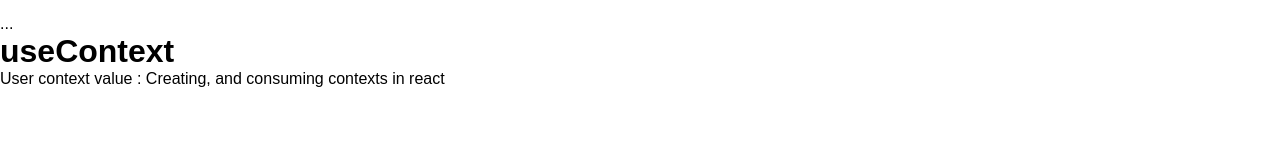
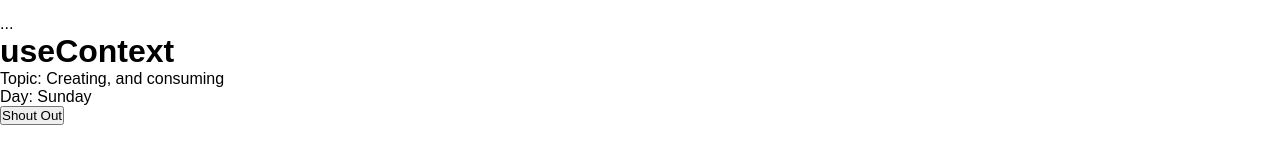
Before and after one commit to davidBilson/ReactConcepts, a React (Vite) app: page / in a window 1280 px wide. Shown: the part 443-606 px from the top of the page. Built offline with nearby package versions, Linux system fonts and the light colour scheme; no server answers.

Commit message:
Done learning useContext, precisely created on UseContext.jsx and consumed on UseContextC.jsx

```diff
--- a/src/concepts/reacthooks/UseContext.jsx
+++ b/src/concepts/reacthooks/UseContext.jsx
@@ -1,18 +1,31 @@
 import React from 'react'
 import UseContextA from './UseContextA'
+import UseContextB from './UseContextB';
 
 // Create context and export it for it to be available anywhere
-export const UserContext = React.createContext()
+export const UserContext = React.createContext();
+export const DayContext = React.createContext();
+export const ClickContext = React.createContext();
 
 const UseContext = () => {
+
+    const shoutOut = () => {
+        alert("Perfectly navigating context")
+    }
+
   return (
     <>
         <h1>useContext</h1>
-        <UserContext.Provider value={"Creating, and consuming contexts in react"}>
-            <UseContextA />
+        <UserContext.Provider value={"Creating, and consuming"}>
+            <DayContext.Provider value="Sunday">
+                <ClickContext.Provider value={shoutOut}>
+                    <UseContextA />
+                </ClickContext.Provider>
+            </DayContext.Provider>
         </UserContext.Provider>
     </>
   )
+
 }
 
 export default UseContext
--- a/src/concepts/reacthooks/UseContextC.jsx
+++ b/src/concepts/reacthooks/UseContextC.jsx
@@ -1,17 +1,16 @@
-import React from 'react';
+import React, {useContext} from 'react';
 // import context to be able to use it
-import { UserContext } from './UseContext';
+import { UserContext, DayContext, ClickContext } from './UseContext';
 
 const UseContextC = () => {
+    const user = useContext(UserContext);
+    const day = useContext(DayContext);
+    const click = useContext(ClickContext);
   return (
     <>
-        <UserContext.Consumer>
-            { user => {
-                return (
-                    <div>User context value : {user}</div>
-                )
-            }}
-        </UserContext.Consumer>
+        <p>Topic: {user} </p>
+        <p>Day: {day}</p>
+        <button onClick={click}>Shout Out</button>
     </>
   )
 }
```
